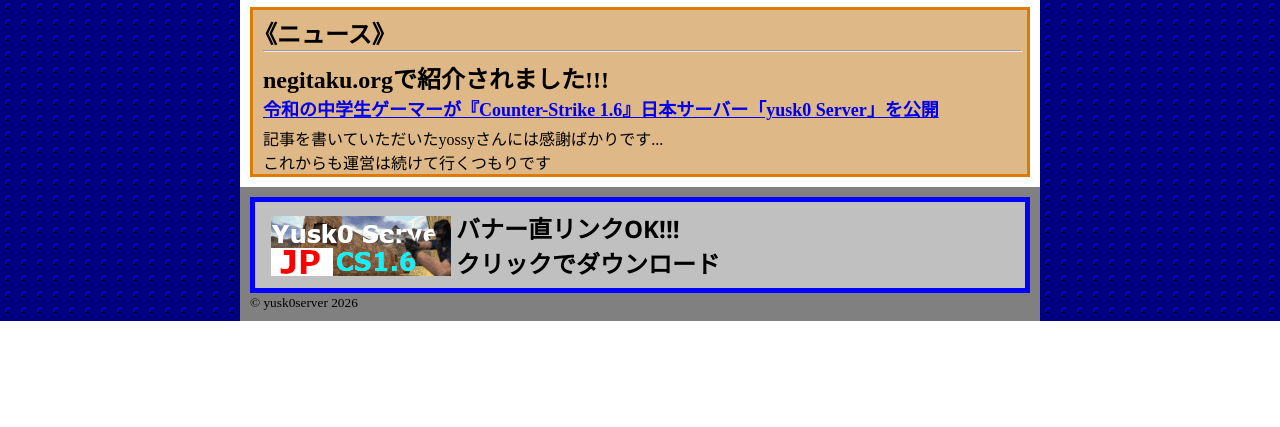
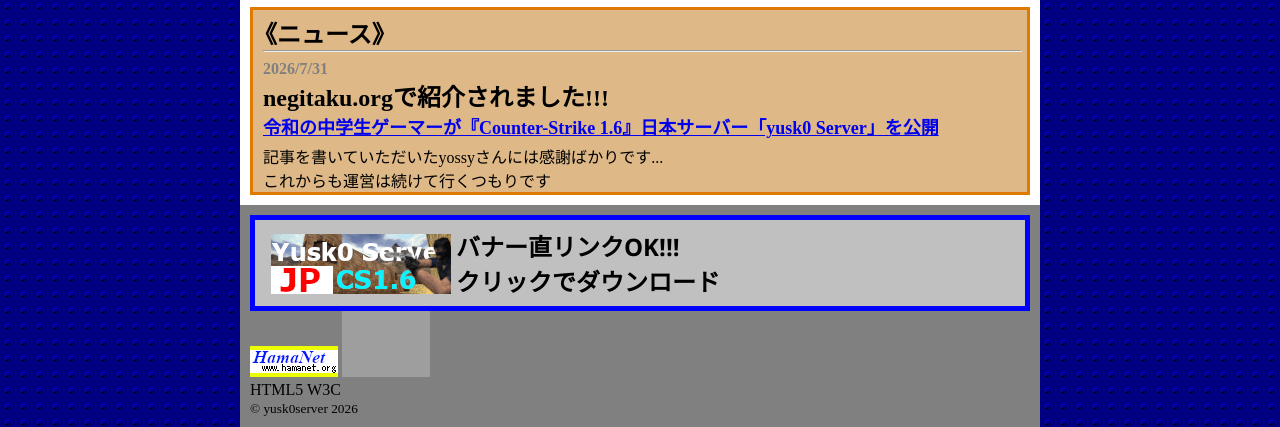
Before and after one commit to 805hama/yusk0-cs16, a plain HTML site: page index.html in a window 1280 px wide. Shown: the part 785-1212 px from the top of the page. Before the commit the page ends 1106 px from the top, so only its background shows below. Drawn offline with Linux system fonts and the light colour scheme; no server answers; grey boxes are pictures that could not be loaded; a web font is replaced by a local one.

Commit message:
Add files via upload

```diff
--- a/index.html
+++ b/index.html
@@ -109,6 +109,7 @@
                  <div style="margin-top: 10px;" class="discord">
                     <h2>《ニュース》</h2>
                     <hr style="margin-top: 15px; margin-right: 5px;">
+                    <p style="margin: 0; font-size: 16px; color: gray; font-weight: bold;">2026/7/31</p>
                     <p style="margin: 0; font-weight: bold; font-size: 24px;">negitaku.orgで紹介されました!!!</p>
                     <a style="font-weight: bold; font-size: 18px;" href="https://www.negitaku.org/news/n-27786">令和の中学生ゲーマーが『Counter-Strike 1.6』日本サーバー「yusk0 Server」を公開</a>
                     <p style="margin: 0; padding-top: 5px;">記事を書いていただいたyossyさんには感謝ばかりです...<br>これからも運営は続けて行くつもりです</p>
@@ -120,6 +121,9 @@
             <p>バナー直リンクOK!!!<br>
             クリックでダウンロード</p>
             </div>
+            <a href="https://hamanet.org"><img style="margin-top: 5px;" src="banner/88x31.gif"></a>
+            <a href="http://sugishita.f5.si"><img style="width: 88px;" src="http://sugishita.f5.si/bannerukyou.gif"></a>
+            <p style="margin: 0;">HTML5 W3C</p>
             <small style="margin: 0;">© yusk0server 2026</small>
            </footer>
            <!-- JSw(ﾟДﾟ)w -->
```
Also changed, not shown: banner/88x31.gif (added), html5.png (added), w3c.png (added).
